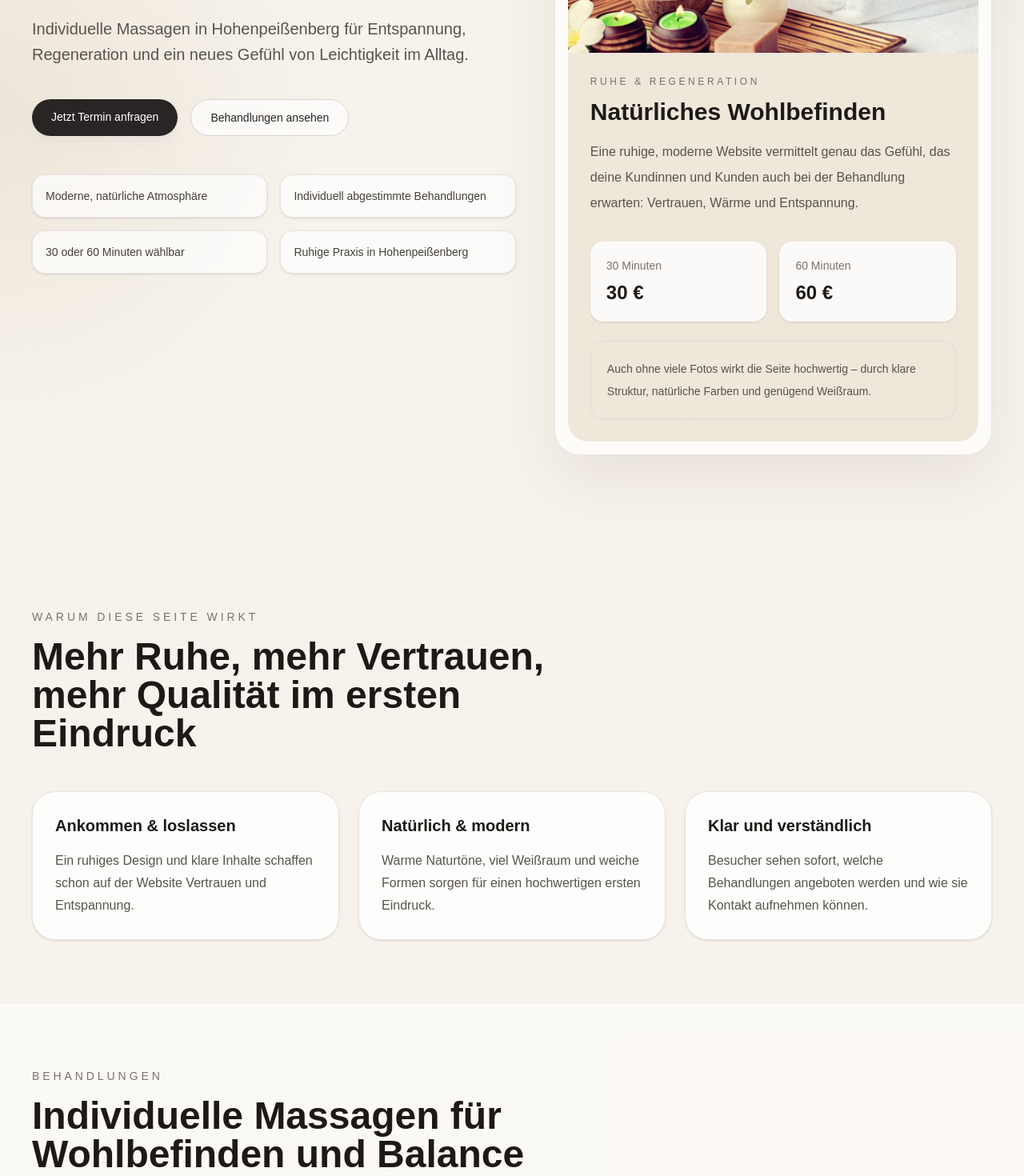
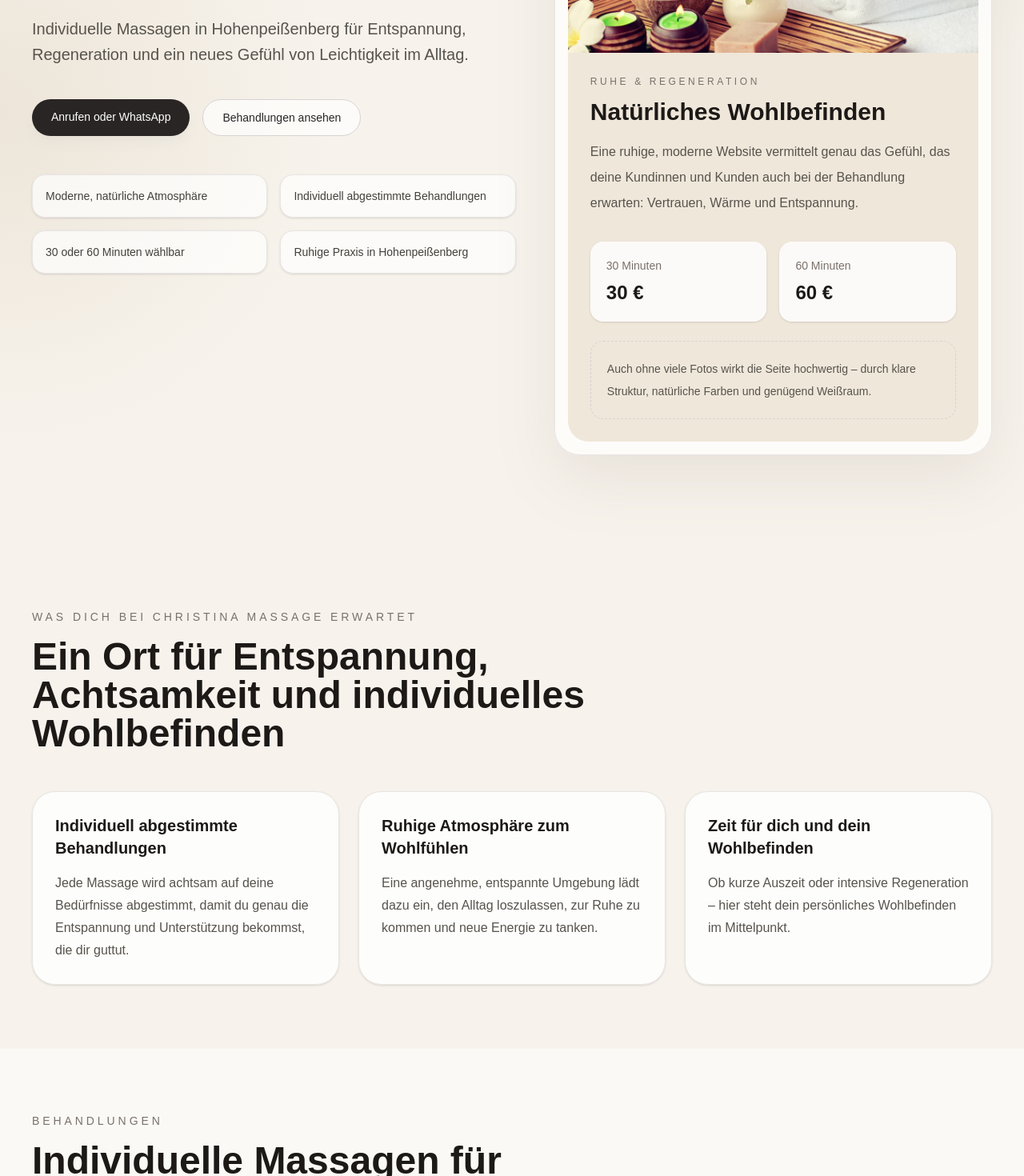
Before and after one commit to Christina-Massage/christina-massage, a Next.js app: page / in a window 1280 px wide. Shown: the part 480-1950 px from the top of the page at 80% size. Built offline with nearby package versions, Linux system fonts and the light colour scheme.

Commit message:
Update Website

```diff
--- a/app/page.tsx
+++ b/app/page.tsx
@@ -46,25 +46,18 @@ export default function ChristinaMassageWebsite() {
     },
   ];
 
-  const highlights = [
-    "Moderne, natürliche Atmosphäre",
-    "Individuell abgestimmte Behandlungen",
-    "30 oder 60 Minuten wählbar",
-    "Ruhige Praxis in Hohenpeißenberg",
-  ];
-
   const benefits = [
     {
-      title: "Ankommen & loslassen",
-      text: "Ein ruhiges Design und klare Inhalte schaffen schon auf der Website Vertrauen und Entspannung.",
+      title: "Individuell abgestimmte Behandlungen",
+      text: "Jede Massage wird achtsam auf deine Bedürfnisse abgestimmt, damit du genau die Entspannung und Unterstützung bekommst, die dir guttut.",
     },
     {
-      title: "Natürlich & modern",
-      text: "Warme Naturtöne, viel Weißraum und weiche Formen sorgen für einen hochwertigen ersten Eindruck.",
+      title: "Ruhige Atmosphäre zum Wohlfühlen",
+      text: "Eine angenehme, entspannte Umgebung lädt dazu ein, den Alltag loszulassen, zur Ruhe zu kommen und neue Energie zu tanken.",
     },
     {
-      title: "Klar und verständlich",
-      text: "Besucher sehen sofort, welche Behandlungen angeboten werden und wie sie Kontakt aufnehmen können.",
+      title: "Zeit für dich und dein Wohlbefinden",
+      text: "Ob kurze Auszeit oder intensive Regeneration – hier steht dein persönliches Wohlbefinden im Mittelpunkt.",
     },
   ];
 
@@ -100,7 +93,7 @@ export default function ChristinaMassageWebsite() {
             href="#kontakt"
             className="rounded-full bg-stone-800 px-5 py-2.5 text-sm font-medium text-white transition hover:-translate-y-0.5"
           >
-            Termin anfragen
+            Anrufen oder WhatsApp
           </a>
         </div>
       </header>
@@ -128,7 +121,7 @@ export default function ChristinaMassageWebsite() {
                 href="#kontakt"
                 className="rounded-full bg-stone-800 px-6 py-3 text-sm font-medium text-white shadow-lg shadow-stone-300/30 transition hover:-translate-y-0.5"
               >
-                Jetzt Termin anfragen
+                Anrufen oder WhatsApp
               </a>
 
               <a
@@ -140,14 +133,18 @@ export default function ChristinaMassageWebsite() {
             </div>
 
             <div className="mt-12 grid max-w-2xl grid-cols-1 gap-4 sm:grid-cols-2">
-              {highlights.map((item) => (
-                <div
-                  key={item}
-                  className="rounded-2xl border border-stone-200 bg-white/70 p-4 text-sm text-stone-700 shadow-sm"
-                >
-                  {item}
-                </div>
-              ))}
+              <div className="rounded-2xl border border-stone-200 bg-white/70 p-4 text-sm text-stone-700 shadow-sm">
+                Moderne, natürliche Atmosphäre
+              </div>
+              <div className="rounded-2xl border border-stone-200 bg-white/70 p-4 text-sm text-stone-700 shadow-sm">
+                Individuell abgestimmte Behandlungen
+              </div>
+              <div className="rounded-2xl border border-stone-200 bg-white/70 p-4 text-sm text-stone-700 shadow-sm">
+                30 oder 60 Minuten wählbar
+              </div>
+              <div className="rounded-2xl border border-stone-200 bg-white/70 p-4 text-sm text-stone-700 shadow-sm">
+                Ruhige Praxis in Hohenpeißenberg
+              </div>
             </div>
           </div>
 
@@ -201,13 +198,13 @@ export default function ChristinaMassageWebsite() {
       </section>
 
       <section className="mx-auto max-w-7xl px-6 py-20 lg:px-10">
-        <div className="max-w-2xl">
+        <div className="max-w-3xl">
           <p className="text-sm uppercase tracking-[0.28em] text-stone-500">
-            Warum diese Seite wirkt
+            Was dich bei Christina Massage erwartet
           </p>
 
           <h2 className="mt-4 text-3xl font-semibold text-stone-900 md:text-5xl">
-            Mehr Ruhe, mehr Vertrauen, mehr Qualität im ersten Eindruck
+            Ein Ort für Entspannung, Achtsamkeit und individuelles Wohlbefinden
           </h2>
         </div>
 
@@ -272,12 +269,12 @@ export default function ChristinaMassageWebsite() {
             </p>
 
             <h2 className="mt-4 text-3xl font-semibold text-stone-900">
-              Transparent & unkompliziert
+              Preise für deine Auszeit
             </h2>
 
             <p className="mt-4 leading-8 text-stone-600">
-              Klare Preise schaffen Vertrauen und machen die Entscheidung für
-              eine Anfrage leichter.
+              Wähle die Behandlungsdauer, die am besten zu dir und deinen
+              Bedürfnissen passt.
             </p>
           </div>
 
@@ -336,12 +333,12 @@ export default function ChristinaMassageWebsite() {
             </p>
 
             <h2 className="mt-4 text-3xl font-semibold text-stone-900 md:text-5xl">
-              Jetzt Termin anfragen
+              Anrufen oder WhatsApp
             </h2>
 
             <p className="mt-5 max-w-2xl text-lg leading-8 text-stone-600">
               Du möchtest eine Massage buchen oder hast Fragen zu einer
-              Behandlung? Melde dich gerne telefonisch.
+              Behandlung? Melde dich gerne telefonisch oder per WhatsApp.
             </p>
 
             <div className="mt-8 space-y-4 text-stone-700">
@@ -357,20 +354,31 @@ export default function ChristinaMassageWebsite() {
             </div>
 
             <h3 className="mt-3 text-2xl font-semibold text-stone-900">
-              Einfach anrufen
+              Direkt anfragen
             </h3>
 
             <p className="mt-4 leading-7 text-stone-600">
-              Für eine schnelle Terminvereinbarung erreichst du Christina
-              Massage direkt telefonisch.
+              Für eine schnelle Terminvereinbarung kannst du Christina Massage
+              direkt anrufen oder per WhatsApp schreiben.
             </p>
 
-            <a
-              href="tel:01722664648"
-              className="mt-8 inline-block rounded-full bg-stone-800 px-6 py-3 text-sm font-medium text-white transition hover:-translate-y-0.5"
-            >
-              0172 2664648 anrufen
-            </a>
+            <div className="mt-8 flex flex-wrap gap-4">
+              <a
+                href="tel:01722664648"
+                className="inline-block rounded-full bg-stone-800 px-6 py-3 text-sm font-medium text-white transition hover:-translate-y-0.5"
+              >
+                Anrufen
+              </a>
+
+              <a
+                href="https://wa.me/491722664648"
+                target="_blank"
+                rel="noopener noreferrer"
+                className="inline-block rounded-full border border-stone-300 bg-white px-6 py-3 text-sm font-medium text-stone-800 transition hover:-translate-y-0.5"
+              >
+                WhatsApp
+              </a>
+            </div>
           </div>
         </div>
       </section>
```
